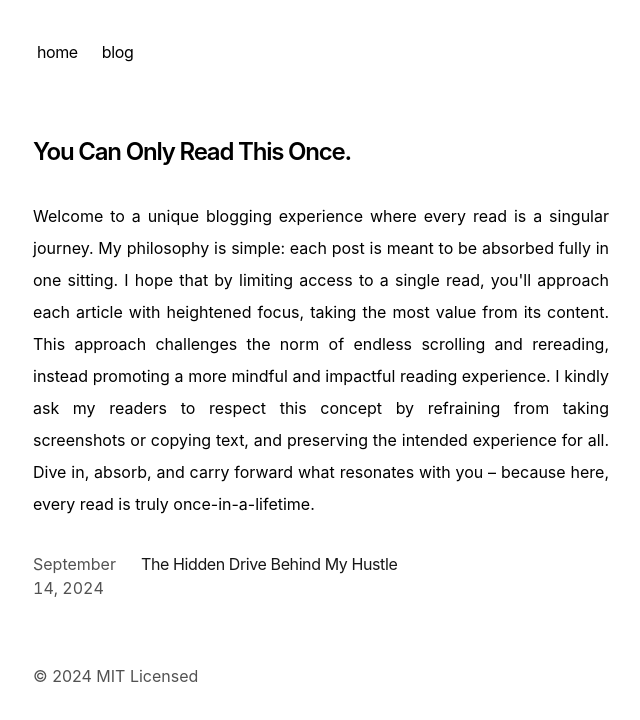
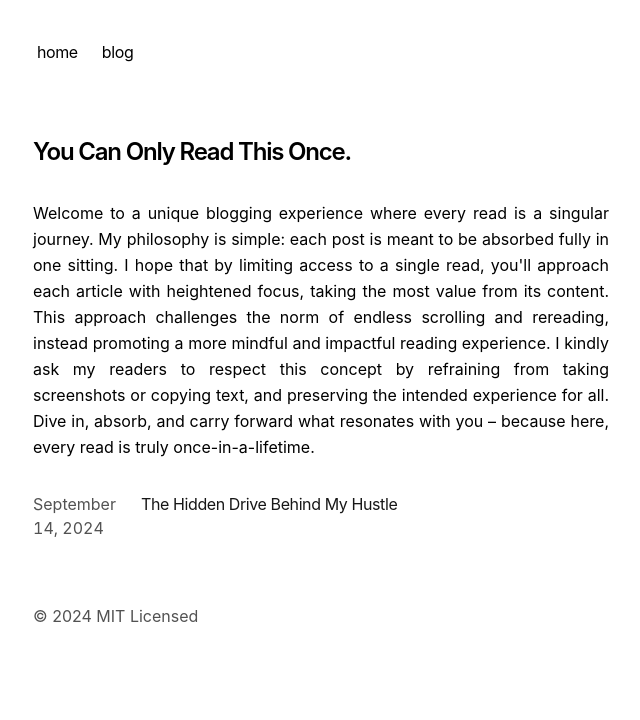
Before and after one commit to whyismynamerudy/you-can-only-read-this-once-blog, a Next.js app: page / in a window 1280 px wide. Shown: the top 720 px of the page, without its empty margins (319-959 px from the left). Built offline with nearby package versions, Linux system fonts and the light colour scheme.

Commit message:
anxiety post

```diff
--- a/app/page.tsx
+++ b/app/page.tsx
@@ -6,7 +6,7 @@ export default function Page() {
       <h1 className="mb-8 text-2xl font-semibold tracking-tighter">
         You Can Only Read This Once.
       </h1>
-      <p className="mb-4 text-justify leading-loose">
+      <p className="mb-4 text-justify leading-relaxed">
         {`Welcome to a unique blogging experience where every read is a singular journey.
         My philosophy is simple: each post is meant to be absorbed fully in one sitting.
         I hope that by limiting access to a single read, you'll approach each article with heightened focus,
```
